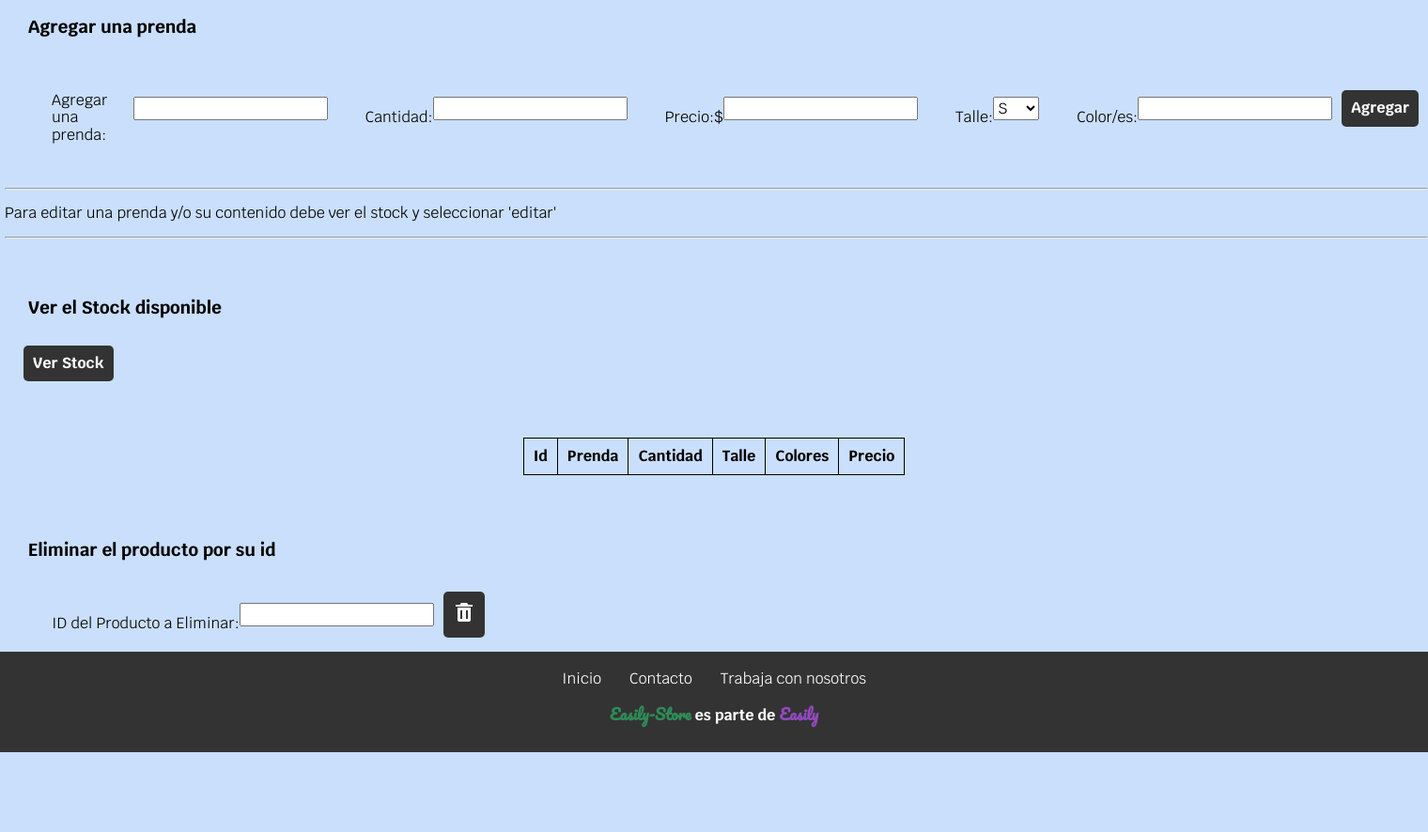
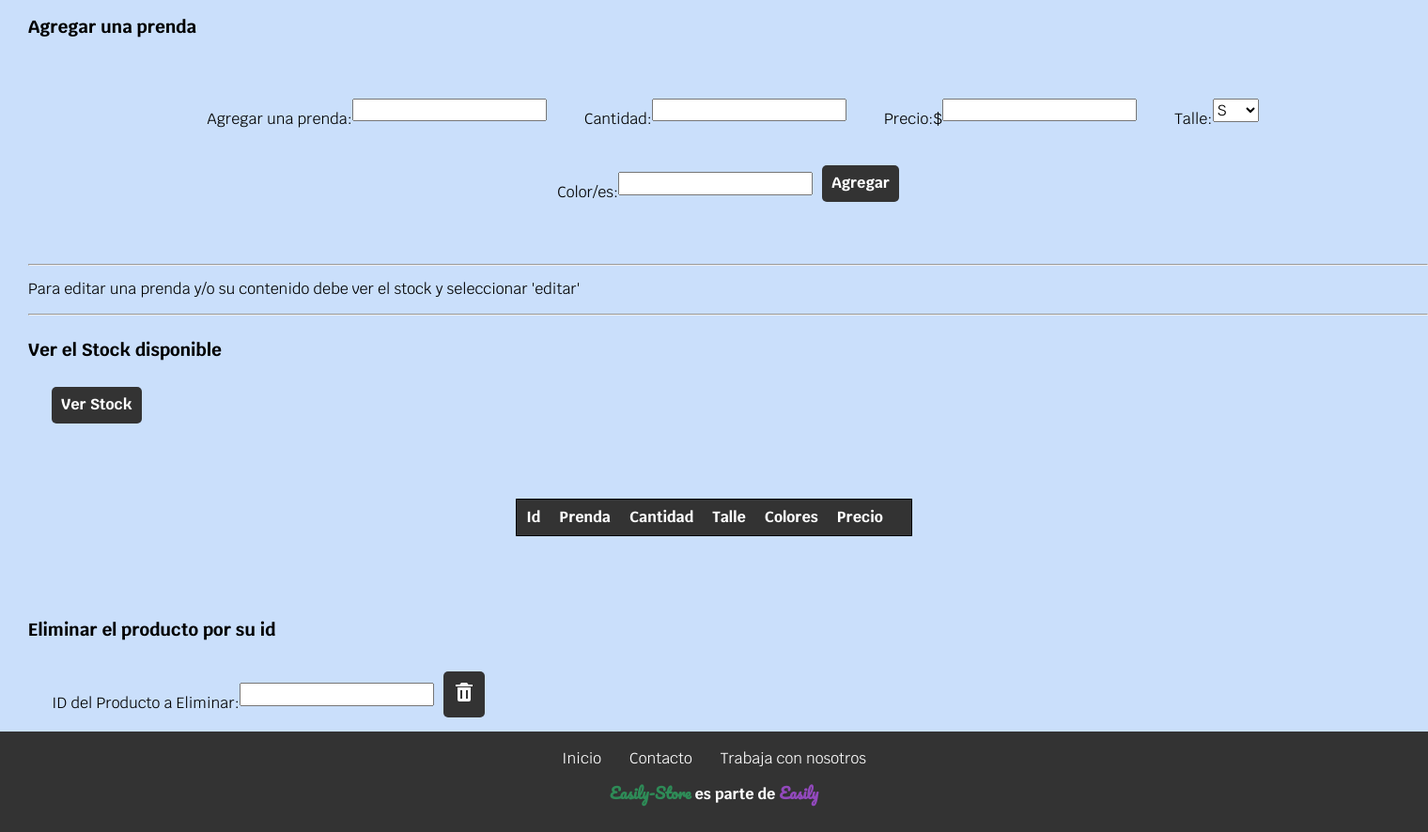
Before and after one commit to SofiaNRubio/ProyectoFinalProgramacionII, a Flask app: page / in a window 1520 px wide. Shown: the part 401-1287 px from the top of the page at 94% size. Before the commit the page ends 1202 px from the top, so only its background shows below. Run offline with Flask 3, Linux system fonts and the light colour scheme; lists and menus that the app fills with data are empty.

Commit message:
Algunos retoques

```diff
--- a/static/css/css.css
+++ b/static/css/css.css
@@ -1,3 +1,4 @@
+/* Estilos generales */
 body {
     background-color: #cadffb;
     font-family: 'Krub', sans-serif;
@@ -8,22 +9,7 @@ body {
     min-height: 100vh;
 }
 
-.encabezado {
-margin-left: 30px;
-font-family: var(--fuente-principal);
-}
-
-.editar {
-    margin-left: 30px;
-    font-family: var(--fuente-principal);
-}
-
-.ver {
-    margin-left: 30px;
-    font-family: var(--fuente-principal);
-}
-
-.eliminar {
+.encabezado, .editar, .ver, .eliminar {
     margin-left: 30px;
     font-family: var(--fuente-principal);
 }
@@ -35,20 +21,17 @@ font-family: var(--fuente-principal);
     --verde-easily: #2e8b57;
 }
 
+/* Títulos */
 h1 {
     font-family: var(--fuente-titulo);
     font-size: 100px;
     color: var(--verde-easily);
 }
+
+/* Estilos de colores */
 .blanco {
     font-family: var(--fuente-titulo);
     color: #FFFFFF;
-}
-
-.center-content {
-    display: flex;
-    justify-content: center;
-    align-items: center;
 }
 
 .navbar {
@@ -60,6 +43,7 @@ h1 {
     z-index: 1000;
 }
 
+/* Estilos del navbar */
 .navbar ul {
     display: flex;
     justify-content: center;
@@ -85,6 +69,7 @@ h1 {
     background-color: var(--verde-easily);
 }
 
+/* Hero Section */
 .hero {
     position: relative;
     height: 50vh;
@@ -122,10 +107,11 @@ h1 {
     font-size: 30px;
 }
 
-.palabras{
+.palabras {
     font-family: var(--fuente-principal);
 }
 
+/* Tabla */
 .tabla {
     margin: 50px;
     display: grid;
@@ -136,8 +122,9 @@ h1 {
 }
 
 .td, .th {
-    border: 1px solid black;
+    background-color: #333;
     padding: 10px;
+    color: #fff;
 }
 
 table {
@@ -145,13 +132,14 @@ table {
     border: 1px solid black;
 }
 
-.datos{
+.datos {
     font-size: 16px;
     justify-content: center;
     border: 1px solid #000;
     text-align: center;
 }
 
+/* Botones */
 .btn {
     border-radius: 5px;
     padding: 10px;
@@ -176,10 +164,12 @@ table {
     background-color: #f8a04e;
 }
 
+/* Estructura principal */
 main {
     flex-grow: 1;
 }
 
+/* Footer */
 footer {
     background-color: #333;
     color: white;
@@ -193,6 +183,7 @@ footer p {
     font-weight: bold;
 }
 
+/* Estilo para enlaces del footer */
 .footer-nav ul {
     list-style-type: none;
     padding: 0;
@@ -214,6 +205,34 @@ footer p {
     text-decoration: underline;
 }
 
+/* Formulario */
+form {
+    display: flex;
+    align-items: center;
+    margin-left: 15px;
+}
+
+.center-content {
+    display: flex;
+    justify-content: center;
+    align-items: center;
+    text-align: center;
+    flex-direction: row;
+    flex-wrap: wrap;
+    margin: 0 auto;
+    max-width: 1200px;
+    padding: 20px;
+    box-sizing: border-box;
+}
+
+label {
+    display: block;
+    margin-bottom: 20px;
+    margin-left: 40px;
+    margin-top: 40px;
+}
+
+/* Fuentes personalizadas */
 .fuente_Pacifico {
     font-family: var(--fuente-titulo);
 }
@@ -226,35 +245,108 @@ footer p {
     color: var(--lila-easily);
 }
 
-
-
-form {
-    display: flex; /* Usar flexbox en el formulario para alinear elementos */
-    align-items: center; /* Alinear verticalmente al centro */
-    margin-left: 15px; /* Espacio desde el margen izquierdo del formulario */
-}
-
-
-label {
-    display: block; /* Hace que la etiqueta ocupe toda la línea */
-    margin-bottom: 20px; /* Espacio debajo de la etiqueta */
-    margin-left: 40px; /* Espacio desde el margen izquierdo */
-    margin-top: 40px;
-}
-
-.editar {
-    margin-left: 5px;
-}
-@media (max-width: 768px) {
+/* Media Queries (Diseño responsive) */
+@media (max-width: 1024px) {
+    /* Navbar en pantallas pequeñas */
     .navbar ul {
         flex-direction: column;
         text-align: center;
     }
+
+    /* Ajuste en la tabla */
     table {
         font-size: 0.9em;
         width: 100%;
     }
+
+    /* Hero */
     .hero .content h1 {
-        font-size: 2em;
+        font-size: 2.5em;
+    }
+
+    /* Ajustes para los botones */
+    .btn {
+        width: 100%;
+        padding: 15px;
+    }
+
+    /* Center content layout */
+    .center-content {
+        flex-direction: column;
+        max-width: 100%;
+        padding: 10px;
+    }
+
+    /* Etiquetas en formulario */
+    label {
+        margin-left: 0;
+        text-align: center;
     }
 }
+
+@media (max-width: 768px) {
+    /* Hero */
+    .hero {
+        height: 60vh;
+    }
+
+    /* Título */
+    h1 {
+        font-size: 3em;
+    }
+
+    /* Navbar */
+    .navbar ul {
+        flex-direction: column;
+        text-align: center;
+    }
+
+    /* Botones */
+    .btn {
+        width: 100%;
+        padding: 12px;
+    }
+
+    /* Centro de contenido */
+    .center-content {
+        flex-direction: column;
+        max-width: 100%;
+        padding: 10px;
+    }
+
+    /* Ajustes de etiquetas en formulario */
+    label {
+        margin-left: 0;
+        text-align: center;
+    }
+}
+
+@media (max-width: 480px) {
+    /* Hero */
+    .hero .content h1 {
+        font-size: 1.8em;
+    }
+
+    /* Navbar */
+    .navbar ul {
+        flex-direction: column;
+        text-align: center;
+    }
+
+    /* Ajustes en la tabla */
+    table {
+        font-size: 0.8em;
+        width: 100%;
+    }
+
+    /* Botones */
+    .btn {
+        width: 100%;
+        padding: 10px;
+    }
+
+    /* Pie de página */
+    footer p {
+        font-size: 0.9em;
+    }
+}
--- a/templates/index.html
+++ b/templates/index.html
@@ -37,7 +37,7 @@
         <div class="encabezado">
             <h3>Agregar una prenda</h3>
         </div>
-        <form action="/process" method="POST">
+        <form class="center-content" action="/process" method="POST">
             <label for="producto" class="palabras">Agregar una prenda: </label>
             <input type="text" id="producto" name="producto"><br>
             <label for="cantidad" class="palabras">Cantidad: </label>
@@ -63,9 +63,9 @@
             <hr>
         </div>
         {% if producto %}
-    <div class="editar">
+    <div class="center-content">
         <h3>Editar la prenda {{ producto['producto'] }}</h3>
-        <form action="{{ url_for('actualizar_producto', id=producto['id']) }}" method="POST">
+        <form class="center-content" action="{{ url_for('actualizar_producto', id=producto['id']) }}" method="POST">
             <label for="producto">Producto:</label>
             <input type="text" name="producto" id="producto" value="{{ producto['producto'] }}" required><br>
 
@@ -87,17 +87,15 @@
             <label for="colores">Colores:</label>
             <input type="text" name="colores" id="colores" value="{{ producto['colores'] }}" required><br>
             <br>
-            <input type="submit" value="Guardar cambios" class="button-cambios">
+            <input type="submit" value="Guardar cambios" class="btn btn_green">
         </form>
     </div>
 {% endif %}
         <div class="ver">
-            <br>
-            <br>
             <h3>Ver el Stock disponible</h3>
+            <form action="/mostrar" method='POST'>
+                <input type="submit" value="Ver Stock" class="btn btn_orange">
         </div>
-        <form action="/mostrar" method='POST'>
-            <input type="submit" value="Ver Stock" class="btn btn_orange">
         </form>
     <main>
         <div class="tabla">
@@ -110,6 +108,7 @@
                         <th class="th">Talle</th>
                         <th class="th">Colores</th>
                         <th class="th">Precio</th>
+                        <th class="th"></th>
                     </tr>
                     {% for prenda in Stock %}
                     <tr class="datos">
@@ -118,7 +117,7 @@
                         <td>{{ prenda.cantidad }}</td>
                         <td>{{ prenda.talle }}</td>
                         <td>{{ prenda.colores }}</td>
-                        <td>{{ prenda.precio }}</td>
+                        <td>${{ prenda.precio }}</td>
                         <td>
                             <a href="{{ url_for('edit', id=prenda.id) }}" class="button-editar">
                                 <svg xmlns="http://www.w3.org/2000/svg" width="24" height="24" viewBox="0 0 24 24" style="fill: rgba(51, 51, 51, 1);transform: ;msFilter:;">
@@ -138,7 +137,7 @@
         </div>
         <form action="/eliminar" method="POST">
             <label for="id">ID del Producto a Eliminar:</label>
-            <input type="number" name="id" id="id" required>
+            <input class="input" type="number" name="id" id="id" required>
             <button type="submit" class="btn btn_red">
                 <svg xmlns="http://www.w3.org/2000/svg" width="24" height="24" viewBox="0 0 24 24" style="fill: rgba(255, 255, 255, 1);">
                     <path d="M6 7H5v13a2 2 0 0 0 2 2h10a2 2 0 0 0 2-2V7H6zm4 12H8v-9h2v9zm6 0h-2v-9h2v9zm.618-15L15 2H9L7.382 4H3v2h18V4z"></path>
```
Also changed, not shown: 2 other files.
